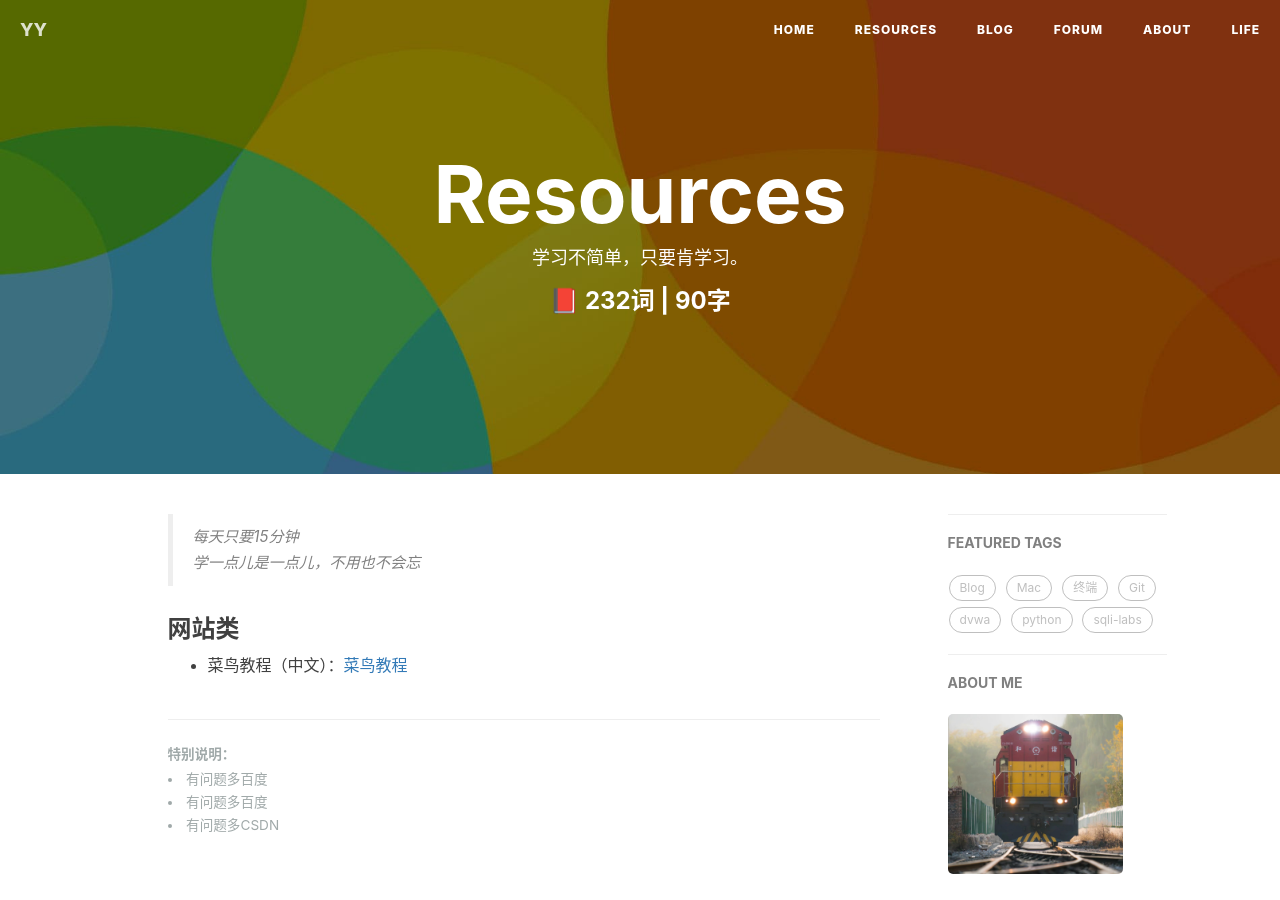
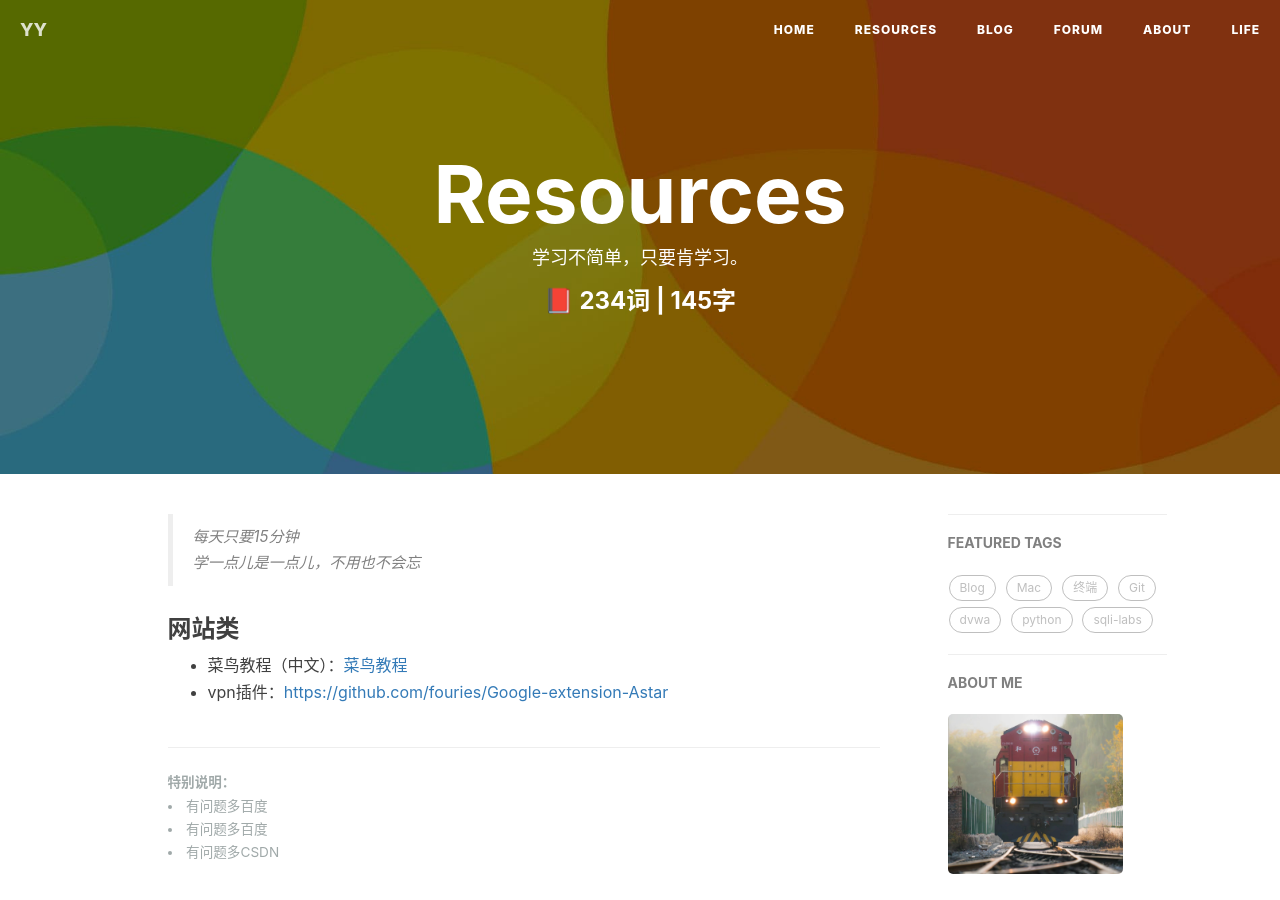
Before and after one commit to yangyang-linux/yangyang-linux.github.io, a Jekyll site: the page built from 1-resources.html, in a window 1280 px wide and 900 px high. Built offline with Jekyll 4.4.1, drawn with Linux system fonts in a browser that asks for light colours; nearby versions of some CDN libraries; comment, search, counter and statistics services are not loaded.

Commit message:
Update 1-resources.html

```diff
--- a/1-resources.html
+++ b/1-resources.html
@@ -23,6 +23,7 @@ header-img: "img/post-bg-miui6.jpg"
 
 <ul>
 <li>菜鸟教程（中文）：<a href="https://www.runoob.com/html/html-tutorial.html">菜鸟教程</a></li>
+<li>vpn插件：<a href="https://github.com/fouries/Google-extension-Astar">https://github.com/fouries/Google-extension-Astar</a></li>
 </ul>
 
 <hr>
```
